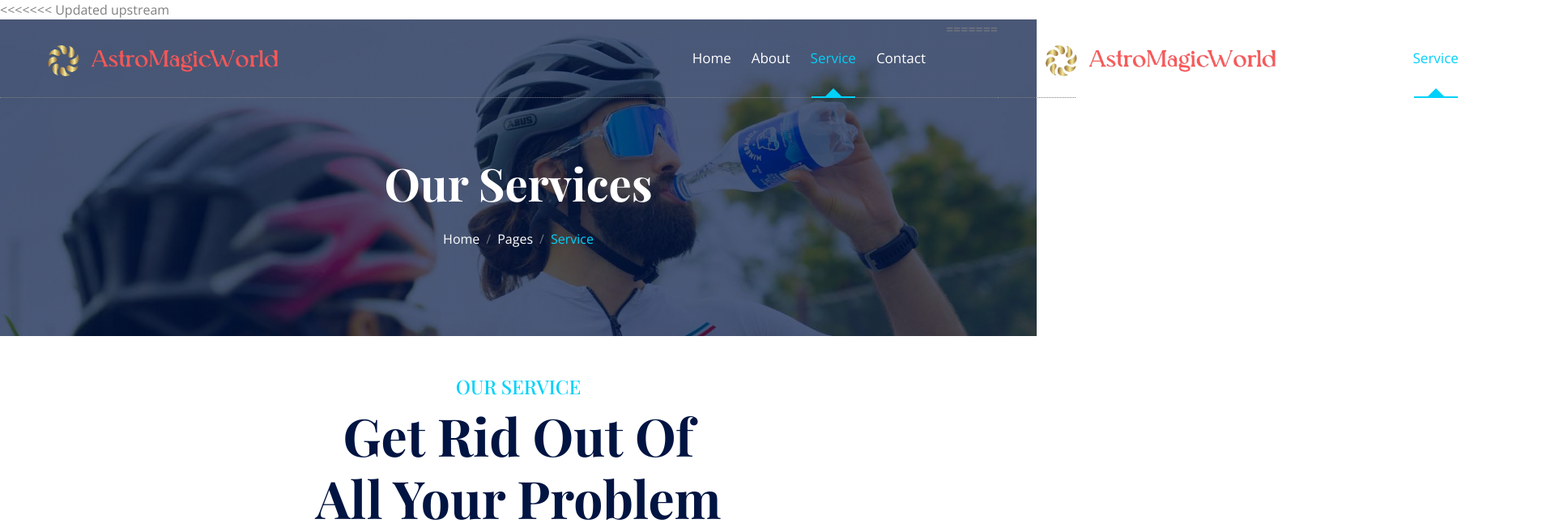
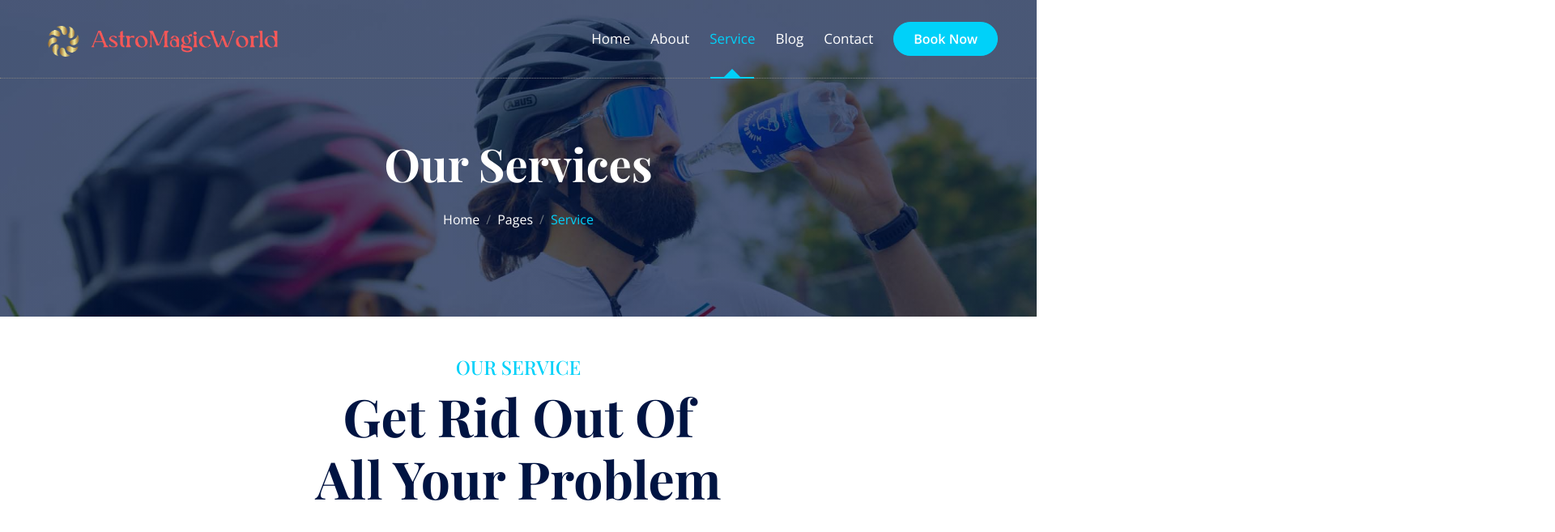
Before and after one commit to royramesh/astrology, a plain HTML site: page service.html in a window 1280 px wide. Shown: the top 657 px of the page at 81% size, 1920 px wide, since content can reach past the window. Drawn offline with nearby package versions, Linux system fonts and the light colour scheme; a web font is replaced by a local one.

Commit message:
gfhgvhgvhvhjhchhvsvjh

```diff
--- a/service.html
+++ b/service.html
@@ -11,12 +11,10 @@
         <!-- Google Web Fonts -->
         <link rel="preconnect" href="https://fonts.googleapis.com">
         <link rel="preconnect" href="https://fonts.gstatic.com" crossorigin>
-    <link
-        href="https://fonts.googleapis.com/css2?family=Open+Sans:ital,wdth,wght@0,75..100,300..800;1,75..100,300..800&family=Playfair+Display:ital,wght@0,400..900;1,400..900&display=swap"
-        rel="stylesheet">
+        <link href="https://fonts.googleapis.com/css2?family=Open+Sans:ital,wdth,wght@0,75..100,300..800;1,75..100,300..800&family=Playfair+Display:ital,wght@0,400..900;1,400..900&display=swap" rel="stylesheet">
 
         <!-- Icon Font Stylesheet -->
-    <link rel="stylesheet" href="https://use.fontawesome.com/releases/v5.15.4/css/all.css" />
+        <link rel="stylesheet" href="https://use.fontawesome.com/releases/v5.15.4/css/all.css"/>
         <link href="https://cdn.jsdelivr.net/npm/bootstrap-icons@1.4.1/font/bootstrap-icons.css" rel="stylesheet">
 
         <!-- Libraries Stylesheet -->
@@ -34,34 +32,13 @@
     <body>
 
         <!-- Spinner Start -->
-    <div id="spinner"
-        class="show bg-white position-fixed translate-middle w-100 vh-100 top-50 start-50 d-flex align-items-center justify-content-center">
+        <div id="spinner" class="show bg-white position-fixed translate-middle w-100 vh-100 top-50 start-50 d-flex align-items-center justify-content-center">
             <div class="spinner-border text-primary" style="width: 3rem; height: 3rem;" role="status">
                 <span class="sr-only">Loading...</span>
             </div>
         </div>
         <!-- Spinner End -->
 
-<<<<<<< Updated upstream
-    <!-- Navbar & Hero Start -->
-    <div class="container-fluid position-relative p-0">
-        <nav class="navbar navbar-expand-lg navbar-light px-4 px-lg-5 py-3 py-lg-0">
-            <a href="" class="navbar-brand p-0">
-
-                <img src="img/logoremove.png" alt="Logo">
-            </a>
-            <button class="navbar-toggler" type="button" data-bs-toggle="collapse" data-bs-target="#navbarCollapse">
-                <span class="fa fa-bars"></span>
-            </button>
-            <div class="collapse navbar-collapse" id="navbarCollapse">
-                <div class="navbar-nav ms-auto py-0">
-                    <a href="index.html" class="nav-item nav-link">Home</a>
-                    <a href="about.html" class="nav-item nav-link">About</a>
-                    <a href="service.html" class="nav-item nav-link active">Service</a>
-                    <!-- <a href="blog.html" class="nav-item nav-link">Blog</a> -->
-
-                    <a href="contact.html" class="nav-item nav-link">Contact</a>
-=======
         <!-- Navbar & Hero Start -->
         <div class="container-fluid position-relative p-0">
             <nav class="navbar navbar-expand-lg navbar-light px-4 px-lg-5 py-3 py-lg-0">
@@ -84,14 +61,8 @@
 
                     <a href="contact.html" class="btn btn-primary rounded-pill d-inline-flex flex-shrink-0 py-2 px-4">Book
                         Now</a>
->>>>>>> Stashed changes
-                </div>
-
-                <a href="contact.html" class="btn btn-primary rounded-pill d-inline-flex flex-shrink-0 py-2 px-4">Book
-                    Now</a>
                 </div>
             </nav>
-
 
             <!-- Header Start -->
             <div class="container-fluid bg-breadcrumb">
```
Lines whose indentation alone changed are shown as unchanged.
